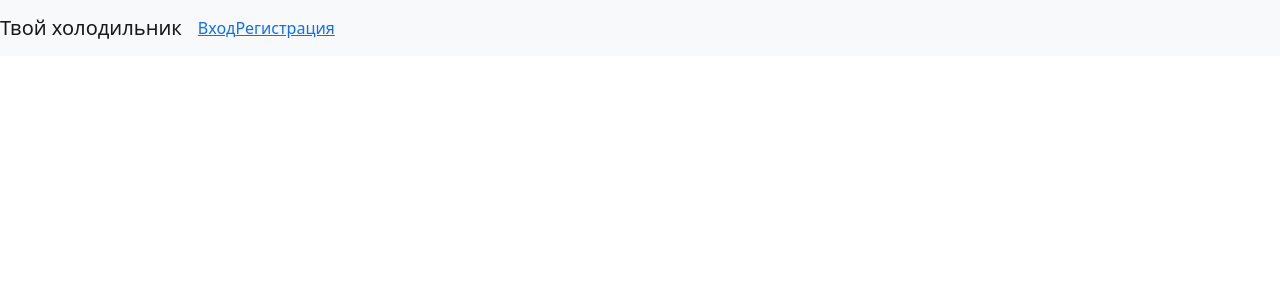
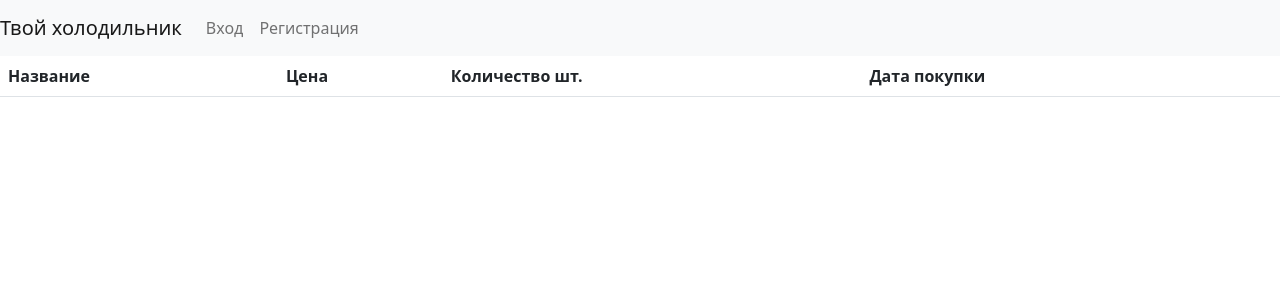
Before and after one commit to StinkyPeterson/SmartFridge, a Django app: page / in a window 1280 px wide. Shown: the top 300 px of the page. Run offline with Django 4.2, Linux system fonts and the light colour scheme; data comes from the database, SQL or seed files in the repository; lists and menus that the app fills with data are empty.

Commit message:
Добавил дату, новое поле в таблицу, стили

```diff
--- a/smartfridge/models.py
+++ b/smartfridge/models.py
@@ -5,7 +5,7 @@ from django.contrib.auth import get_user_model
 
 class Product(models.Model):
     name = models.CharField(max_length=100)
-    product_type = models.CharField(max_length=50)
+    # product_type = models.CharField(max_length=50)
     bar_code = models.CharField(max_length=50)
 
     def __str__(self):
@@ -18,6 +18,7 @@ class ListOfProduct(models.Model):
     price = models.FloatField()
     date_purchase = models.DateField()
     quantity = models.IntegerField()
+    in_fridge = models.BooleanField()
 
     def __str__(self):
         return self.id_product.name
--- a/smartfridge/templates/base.html
+++ b/smartfridge/templates/base.html
@@ -9,39 +9,39 @@
 </head>
 <body>
 <nav class="navbar navbar-expand-lg navbar-light bg-light">
-  <a class="navbar-brand" href="#">Твой холодильник</a>
+  <a class="navbar-brand" href="{% url 'home'%}">Твой холодильник</a>
   <button class="navbar-toggler" type="button" data-toggle="collapse" data-target="#navbarNav" aria-controls="navbarNav" aria-expanded="false" aria-label="Toggle navigation">
     <span class="navbar-toggler-icon"></span>
   </button>
   <div class="collapse navbar-collapse" id="navbarNav">
-
     <ul class="navbar-nav">
         {% if user.is_authenticated %}
 
-        Добро пожаловать, {{ user.username }}
-        <li><a href="{% url 'logout' %}">Выйти из аккаунта</a></li>
-        <li><a href="{% url 'scaner' %}">Сканировать чек</a></li>
-        <li><a href="{% url 'notifications' %}">Уведомления</a></li>
+          <li class="nav-item">
+            <a class="nav-link" href="{% url 'notifications' %}">Уведомления</a>
+          </li>
+          <li class="nav-item">
+            <a class="nav-link" href="{% url 'scaner' %}">Сканировать чек</a>
+          </li>
+
+          <li class="navbar-text">
+            Добро пожаловать, {{ user.username }}
+          </li>
+          <li class="nav-item">
+            <a class="nav-link" href="{% url 'logout' %}">Выйти из аккаунта</a>
+          </li>
+
         {% else %}
-        <li><a href="{% url 'login' %}">Вход</a></li>
-        <li><a href="{% url 'sign_up' %}">Регистрация</a></li>
+          <li class="nav-item">
+            <a class="nav-link" href="{% url 'login' %}">Вход</a>
+          </li>
+          <li class="nav-item">
+            <a class="nav-link" href="{% url 'sign_up' %}">Регистрация</a>
+          </li>
         {% endif %}
-        <!--
-      <li class="nav-item active">
-        <a class="nav-link" href="#">Home <span class="sr-only">(current)</span></a>
-      </li>
-      <li class="nav-item">
-        <a class="nav-link" href="#">Features</a>
-      </li>
-      <li class="nav-item">
-        <a class="nav-link" href="#">Pricing</a>
-      </li>
-      <li class="nav-item">
-        <a class="nav-link disabled" href="#">Disabled</a>
-      </li>
-      --!>
+
+
     </ul>
-
   </div>
 </nav>
 {%block content%}
--- a/smartfridge/templates/home.html
+++ b/smartfridge/templates/home.html
@@ -5,9 +5,28 @@
 {% endblock %}
 
 {%block content%}
-{%for product in product_list%}
-    <div class="product">
-        <h2>{{product.id_product.name}}   {{product.price}} руб.  {{product.quantity}} шт.</h2>
-    </div>
-{% endfor %}
+
+    <table class="table">
+        <thead>
+          <tr>
+            <th scope="col">Название</th>
+            <th scope="col">Цена</th>
+            <th scope="col">Количество шт.</th>
+            <th scope="col">Дата покупки</th>
+            <th></th>
+          </tr>
+        </thead>
+        <tbody>
+            {%for product in product_list%}
+          <tr>
+            <th scope="row">{{product.id_product.name}}</th>
+            <td>{{product.price}} руб.</td>
+            <td>{{product.quantity}}</td>
+            <td>{{product.date_purchase}}</td>
+            <td><button class="btn primary"><a href="{% url 'delete' id=product.id %}"> Удалить продукт</a></button></td>
+          </tr>
+          {% endfor %}
+        </tbody>
+      </table>
+
 {%endblock%}
--- a/smartfridge/urls.py
+++ b/smartfridge/urls.py
@@ -1,8 +1,9 @@
 from django.urls import path
-from smartfridge.views import home, scaner
+from smartfridge.views import home, scaner, delete_product
 
 urlpatterns = [
     path('', home, name='home'),
-    path('scan/', scaner, name='scaner')
+    path('scan/', scaner, name='scaner'),
+    path('delete/(?P<id>\d+)/$', delete_product, name='delete'),
 
 ]
--- a/smartfridge/views.py
+++ b/smartfridge/views.py
@@ -8,7 +8,7 @@ from smartfridge.forms import ScanForm
 import requests
 
 def home(request):
-    products = ListOfProduct.objects.all().filter(id_user = request.user.id)
+    products = ListOfProduct.objects.all().filter(id_user = request.user.id, in_fridge = True)
     return render(request, 'home.html', {'product_list': products})
 
 def scaner(request):
@@ -19,20 +19,23 @@ def scaner(request):
     if request.method == 'POST':
         form = ScanForm(request.POST)
         if form.is_valid():
-            r = request_check(form)
-            data = json.loads(r.text)
-            products = data['data']['json']['items']
-            insert_products(products, request)
+            r = request_check(form) #запрос через API проверка чека
+            data = json.loads(r.text) #получение чека
+            # print(r.text)
+            products = data['data']['json']['items'] #получение списка продуктов
+            date = data['data']['json']['dateTime'].split('T')[0] #получение даты покупки
+            insert_products(products, request,date) #добавление продуктов в БД
             return redirect('scaner')
 
 
 
-def insert_products(products, request):
+
+def insert_products(products, request,date):
     for product in products:
         print(product['name'])
         new_product = Product()
         new_product.name = product['name']
-        new_product.product_type = str(product['productType'])
+        # new_product.product_type = str(product['productType'])
         new_product.bar_code = 0
         product_db = Product.objects.all().filter(name=new_product.name)
         if not product_db:
@@ -40,21 +43,25 @@ def insert_products(products, request):
         product_in_fridge = ListOfProduct()
         product_in_fridge.id_user = request.user
         if product_db:
-            print(type(Product.objects.get(name=new_product.name, product_type=new_product.product_type)))
-            product_in_fridge.id_product = Product.objects.all().get(name=new_product.name,
-                                                                     product_type=new_product.product_type)
+            product_in_fridge.id_product = Product.objects.all().get(name=new_product.name)
         else:
             product_in_fridge.id_product = new_product
         product_in_fridge.price = int(product['sum']) / 100
         product_in_fridge.quantity = int(product['quantity'])
-        product_in_fridge.date_purchase = datetime.date.today()
+        product_in_fridge.date_purchase = date
+        product_in_fridge.in_fridge = True
         if product_db:
-            product_in_fridge_db = ListOfProduct.objects.get(id_user=request.user.id,
+            try:
+                product_in_fridge_db = ListOfProduct.objects.get(id_user=request.user.id,
                                                              id_product=Product.objects.get(name=new_product.name,
-                                                                                            product_type=new_product.product_type))
+                                                                                            ), date_purchase = date)
+            except:
+                product_in_fridge_db = None
             if product_in_fridge_db:
                 product_in_fridge_db.quantity += product_in_fridge.quantity
                 product_in_fridge_db.save(update_fields=['quantity'])
+            else:
+                product_in_fridge.save()
         else:
             product_in_fridge.save()
     # print(data['data']['json']['items'])
@@ -64,7 +71,7 @@ def insert_products(products, request):
 def request_check(form):
     data = form.data
     url = 'https://proverkacheka.com/api/v1/check/get'
-    token = '17639.WgFbE0Usn2HhAGg8e'
+    token = '17639.sZzypiyIlKZDohxS6'
     data = {
         'token': token,
         'qrraw': data.get('qrcode_string')
@@ -72,4 +79,15 @@ def request_check(form):
     r = requests.post(url, data=data)
     return r
 
+
+def delete_product(request, id):
+    product = ListOfProduct.objects.get(id = id)
+    product.quantity -= 1
+    if product.quantity <= 0:
+        product.in_fridge = False
+        product.save()
+    else:
+        product.save(update_fields=['quantity'])
+
+    return redirect('home')
 # Create your views here.
```
Also changed, not shown: db.sqlite3, smartfridge/migrations/0002_listofproduct_in_fridge.py (added), smartfridge/migrations/0003_remove_product_product_type.py (added).
